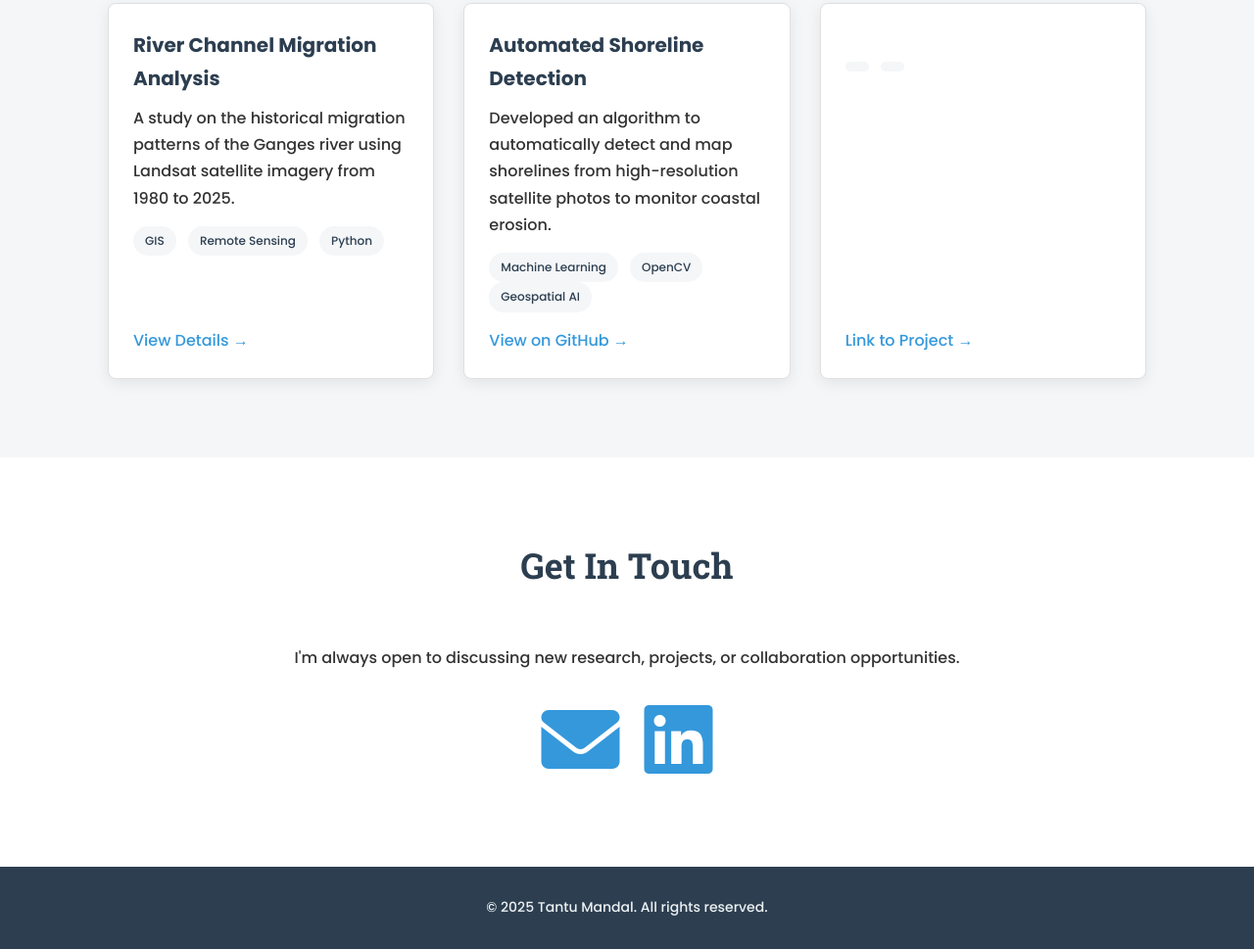
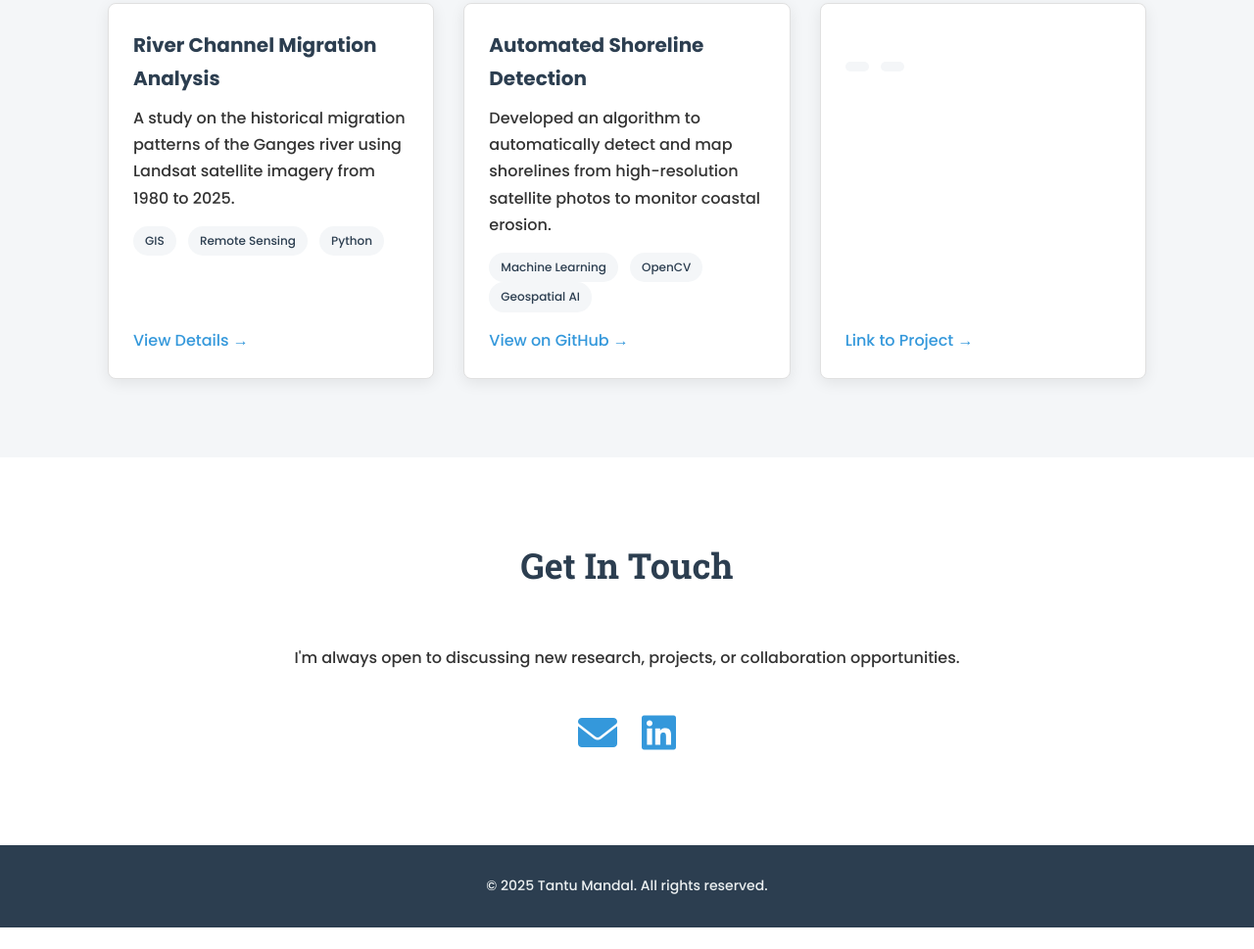
Before and after one commit to Tantu-ua/Tantu_cv_website, a plain HTML site: page index.html in a window 1280 px wide. Shown: the part 2802-3771 px from the top of the page at 98% size. After the commit the page ends 3749 px from the top, so only its background shows below. Drawn offline with Linux system fonts and the light colour scheme.

Commit message:
Update index.html

```diff
--- a/index.html
+++ b/index.html
@@ -139,8 +139,8 @@
         <h2 class="section-title">Get In Touch</h2>
         <p>I'm always open to discussing new research, projects, or collaboration opportunities.</p>
         <div class="contact-icons">
-          <a href="mailto:tmandal@crimson.ua.edu" class="contact-icon-link" aria-label="Email me"><i class="fas fa-envelope fa-2x"></i></a>
-          <a href="https://in.linkedin.com/in/tantu-mandal-00426b258" class="contact-icon-link" target="_blank" aria-label="Connect on LinkedIn"><i class="fab fa-linkedin fa-2x"></i></a>
+          <a href="mailto:tmandal@crimson.ua.edu" class="contact-icon-link" aria-label="Email me"><i class="fas fa-envelope"></i></a>
+          <a href="https://in.linkedin.com/in/tantu-mandal-00426b258" class="contact-icon-link" target="_blank" aria-label="Connect on LinkedIn"><i class="fab fa-linkedin"></i></a>
         </div>
       </div>
     </section>
```
